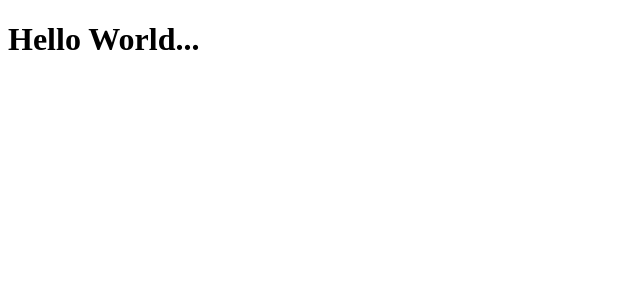
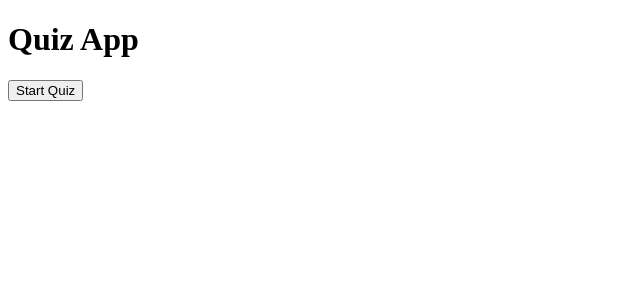
Before and after one commit to ahmedkhan/quiz-app-typescript, a React (Create React App) app: page / in a window 1280 px wide. Shown: the top 300 px of the page, without its empty margins (0-640 px from the left). Built offline with nearby package versions, Linux system fonts and the light colour scheme.

Commit message:
update components

```diff
--- /dev/null
+++ b/src/API.tsx
@@ -0,0 +1,32 @@
+import {shuffleArray} from './utilities';
+
+export const fetchQuestions = async (amount: number, difficulty: Difficulty) => {
+    const endpoint = `https://opentdb.com/api.php?amount=${amount}&difficulty=${difficulty}&type=multiple`;
+
+    const data = await (await fetch(endpoint)).json();
+    return data.results.map((question:Question)=> (
+        {
+            ...question,
+            answers : shuffleArray([...question.incorrect_answers,question.correct_answer])
+
+        }
+    ))
+
+};
+
+export enum Difficulty {
+    EASY = "easy",
+    MEDIUM = "medium",
+    HARD = "hard"
+};
+
+export type Question = {
+    category: string,
+    correct_answer: string,
+    difficulty: string,
+    incorrect_answers: string[],
+    question: string,
+    type: string
+};
+
+export type QuestionState = Question & {answers : string[] };
--- a/src/App.tsx
+++ b/src/App.tsx
@@ -1,11 +1,65 @@
-import React from 'react';
+import React, { useState } from 'react';
+import QuestionsCard from './components/QuestionsCard';
+import { fetchQuestions, Difficulty, QuestionState } from './API';
 
 
+const TOTAL_QUESTIONS = 10;
+type AnswerObject = {
+  question: string,
+  answer: string,
+  correct: boolean,
+  correctAnswer: string
+}
+function App() {
 
-function App() {
+  const [loading, setLoading] = useState(false);
+  const [questions, setQuestions] = useState<QuestionState[]>([]);
+  const [number, setNumber] = useState(0);
+  const [userAnswers, setUserAnswers] = useState<AnswerObject[]>([]);
+  const [score, setScore] = useState(0);
+  const [gameOver, setGameOver] = useState(true);
+
+  console.log(questions)
+
+  const startQuiz = async () => {
+    setLoading(true);
+    setGameOver(false);
+    const newQuestions = await fetchQuestions(TOTAL_QUESTIONS, Difficulty.EASY)
+    setQuestions(newQuestions)
+    setScore(0);
+    setUserAnswers([]);
+    setNumber(0);
+    setLoading(false);
+  };
+
+  const nextQuestion = async () => { };
+  const checkAnswer = (e: React.MouseEvent<HTMLButtonElement>) => { };
+
+
   return (
     <div className="App">
-      <h1>Hello World...</h1>
+      <h1>Quiz App</h1>
+      {gameOver || userAnswers.length === TOTAL_QUESTIONS ? (
+      <button className="start" onClick={startQuiz}>Start Quiz</button>) : null }
+
+      {!gameOver ? (
+      <p className="score">Score :{score}</p>) : null}
+
+      {loading ? (
+      <p>Loading...</p>) :null}
+
+      {!loading && !gameOver ? (
+      <QuestionsCard
+        questionNum={number + 1}
+        totalQuestions={TOTAL_QUESTIONS}
+        question={questions[number].question}
+        answers={questions[number].answers}
+        userAnswer={userAnswers ? userAnswers[number] : undefined}
+        callback={checkAnswer}
+      />):null}
+
+      {!gameOver && !loading && userAnswers.length === number +1 && number !== TOTAL_QUESTIONS -1 ? (
+      <button className="next" onClick={nextQuestion}>Next</button>) :null }
     </div>
   );
 }
--- /dev/null
+++ b/src/components/QuestionsCard.tsx
@@ -0,0 +1,29 @@
+import React from 'react'
+
+type props = {
+    question: string,
+    answers: string[],
+    callback: any,
+    userAnswer: any,
+    questionNum: number,
+    totalQuestions: number
+}
+
+const QuestionsCard : React.FC<props> = ({question,answers,callback,userAnswer,questionNum,totalQuestions}) => {
+    return (
+        <div>
+           <p>Question : {questionNum}/{totalQuestions}</p>
+           <p dangerouslySetInnerHTML={{__html:question}}/>
+           <div>
+               {answers.map(answer =>(
+                   <div>
+                       <button disabled={userAnswer} onClick={callback}>
+                           <span dangerouslySetInnerHTML={{__html: answer}}/>
+                       </button>
+                   </div>
+               ))}
+           </div>
+        </div>
+    )
+}
+export default QuestionsCard;
--- /dev/null
+++ b/src/utilities.tsx
@@ -0,0 +1,2 @@
+export const shuffleArray = (array:any[]) =>
+[...array].sort(()=>Math.random() -0.5);
```
